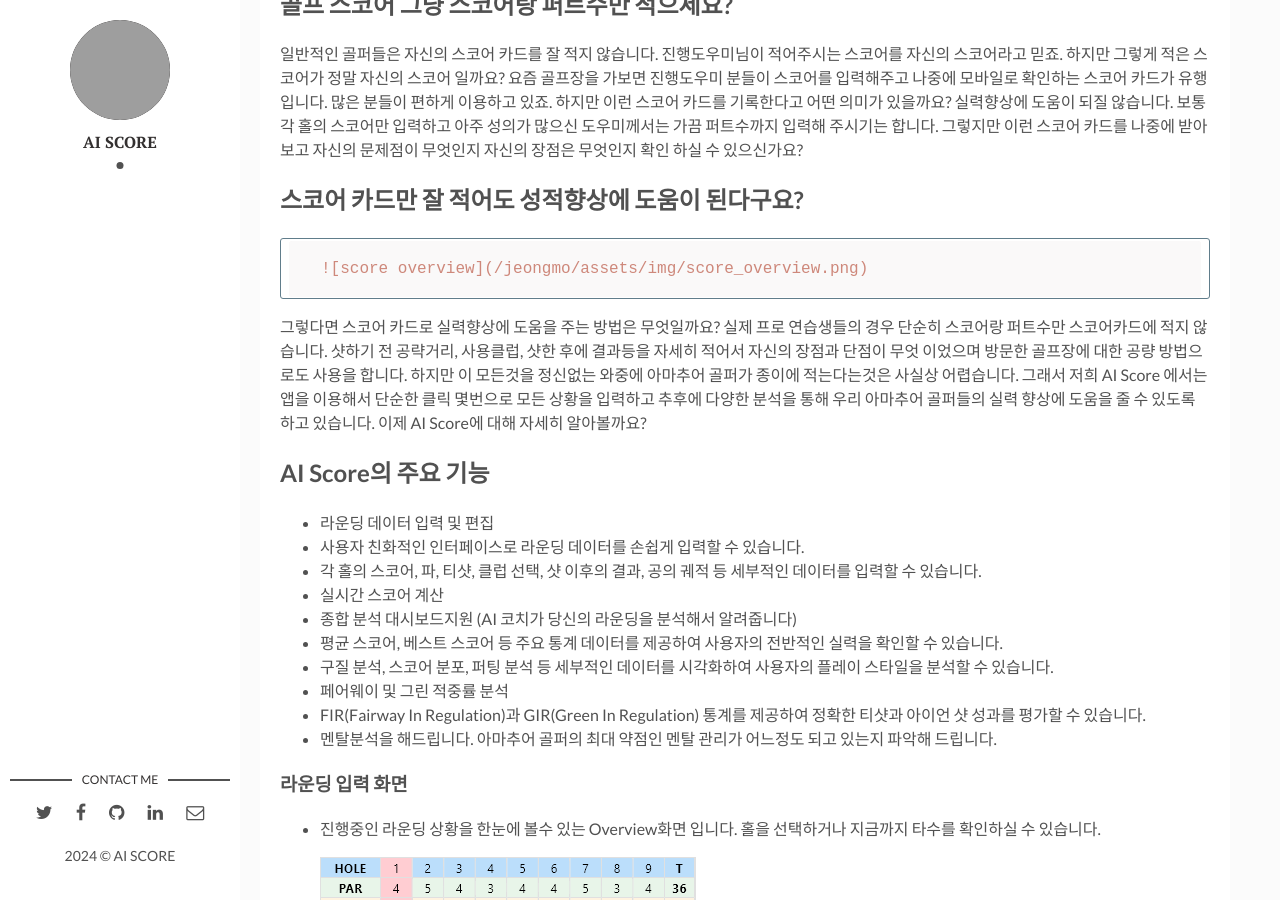
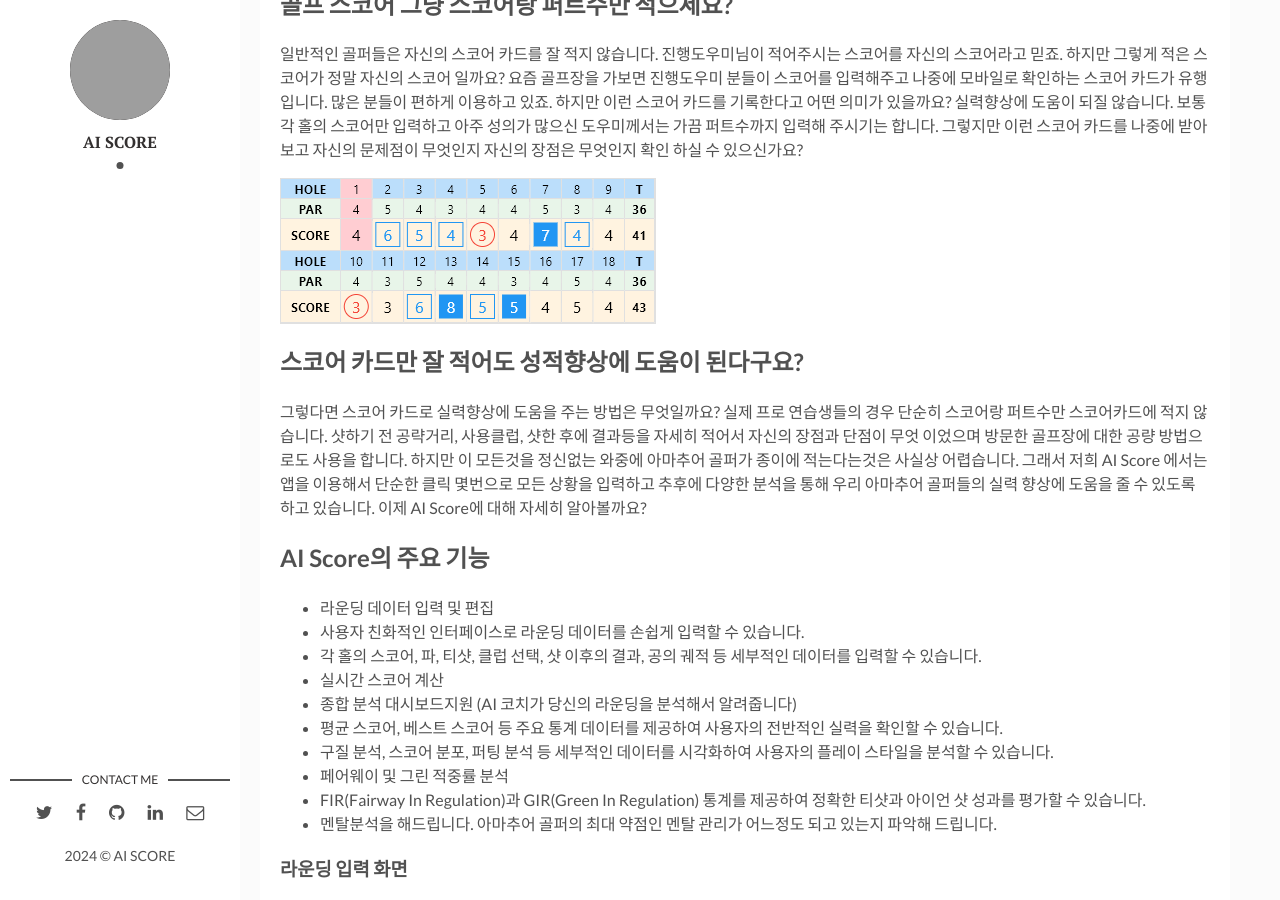
Before and after one commit to kim-jeongmo/jeongmo, a Jekyll site: the page built from _posts/2024-07-23-what-is-ai-score.md, in a window 1280 px wide and 900 px high, scrolled down 717 px. Built offline with Jekyll 4.4.1, drawn with Linux system fonts in a browser that asks for light colours; grey boxes are pictures that could not be loaded.

Commit message:
Auto update 2024-07-24(수) 14:11:36.02

```diff
--- a/_posts/2024-07-23-what-is-ai-score.md
+++ b/_posts/2024-07-23-what-is-ai-score.md
@@ -14,9 +14,10 @@ img: scorecard_1.png
 요즘 골프장을 가보면 진행도우미 분들이 스코어를 입력해주고 나중에 모바일로 확인하는 스코어 카드가 유행입니다. 많은 분들이 편하게 이용하고 있죠. 하지만 이런 스코어 카드를 기록한다고 어떤 의미가 있을까요? 실력향상에 도움이 되질 않습니다. 보통 각 홀의 스코어만 입력하고 아주 성의가 많으신 도우미께서는 가끔 퍼트수까지 입력해 주시기는 합니다. 그렇지만 이런 스코어 카드를 나중에 받아보고 자신의 문제점이 무엇인지 자신의 장점은 무엇인지 확인 하실 수 있으신가요?
 
 
+
+![score overview]({{site.baseurl}}/assets/img/score_overview.png)
+
 ## 스코어 카드만 잘 적어도 성적향상에 도움이 된다구요?
-
-    ![score overview]({{site.baseurl}}/assets/img/score_overview.png)
 
 그렇다면 스코어 카드로 실력향상에 도움을 주는 방법은 무엇일까요?
 실제 프로 연습생들의 경우 단순히 스코어랑 퍼트수만 스코어카드에 적지 않습니다. 샷하기 전 공략거리, 사용클럽, 샷한 후에 결과등을 자세히 적어서 자신의 장점과 단점이 무엇 이었으며 방문한 골프장에 대한 공량 방법으로도 사용을 합니다. 하지만 이 모든것을 정신없는 와중에 아마추어 골퍼가 종이에 적는다는것은 사실상 어렵습니다.
```
Also changed, not shown: 1 other file.
